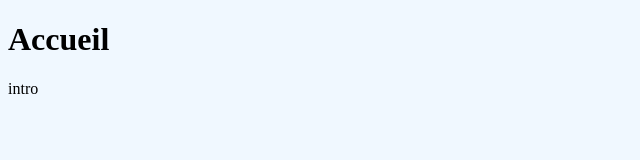
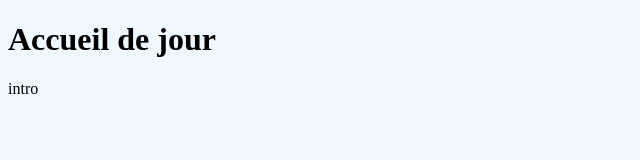
Before and after one commit to Greg59Lille/dwwm2021-lille-git, a plain HTML site: page index.html in a window 1280 px wide. Shown: the whole page, without its empty margins (0-640 px from the left). Drawn offline with Linux system fonts and the light colour scheme.

Commit message:
changement du titre de l'index

```diff
--- a/index.html
+++ b/index.html
@@ -9,7 +9,7 @@
 
 </head>
 <body>
-    <h1>Accueil</h1>
+    <h1>Accueil de jour</h1>
     <p>intro</p>
 </body>
 </html>
```
